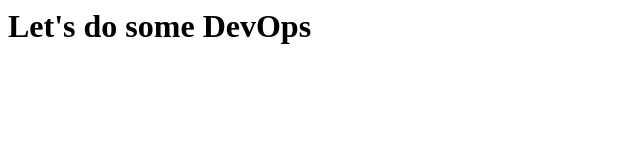
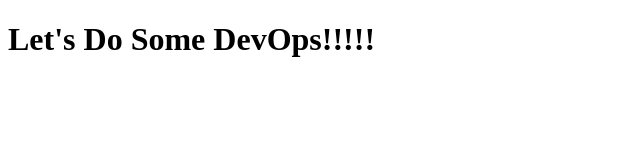
Before and after one commit to AaronBakhsheshe/test-github-actions, a plain HTML site: page index.html in a window 1280 px wide. Shown: the whole page, without its empty margins (0-640 px from the left). Drawn offline with Linux system fonts and the light colour scheme.

Commit message:
Update index.html

```diff
--- a/index.html
+++ b/index.html
@@ -1 +1,10 @@
-<h1>Let's do some DevOps</h1>
+<!DOCTYPE html>
+<html>
+<head>
+</head>
+<body>
+
+<h1>Let's Do Some DevOps!!!!!</h1>
+
+</body>
+</html>
```
